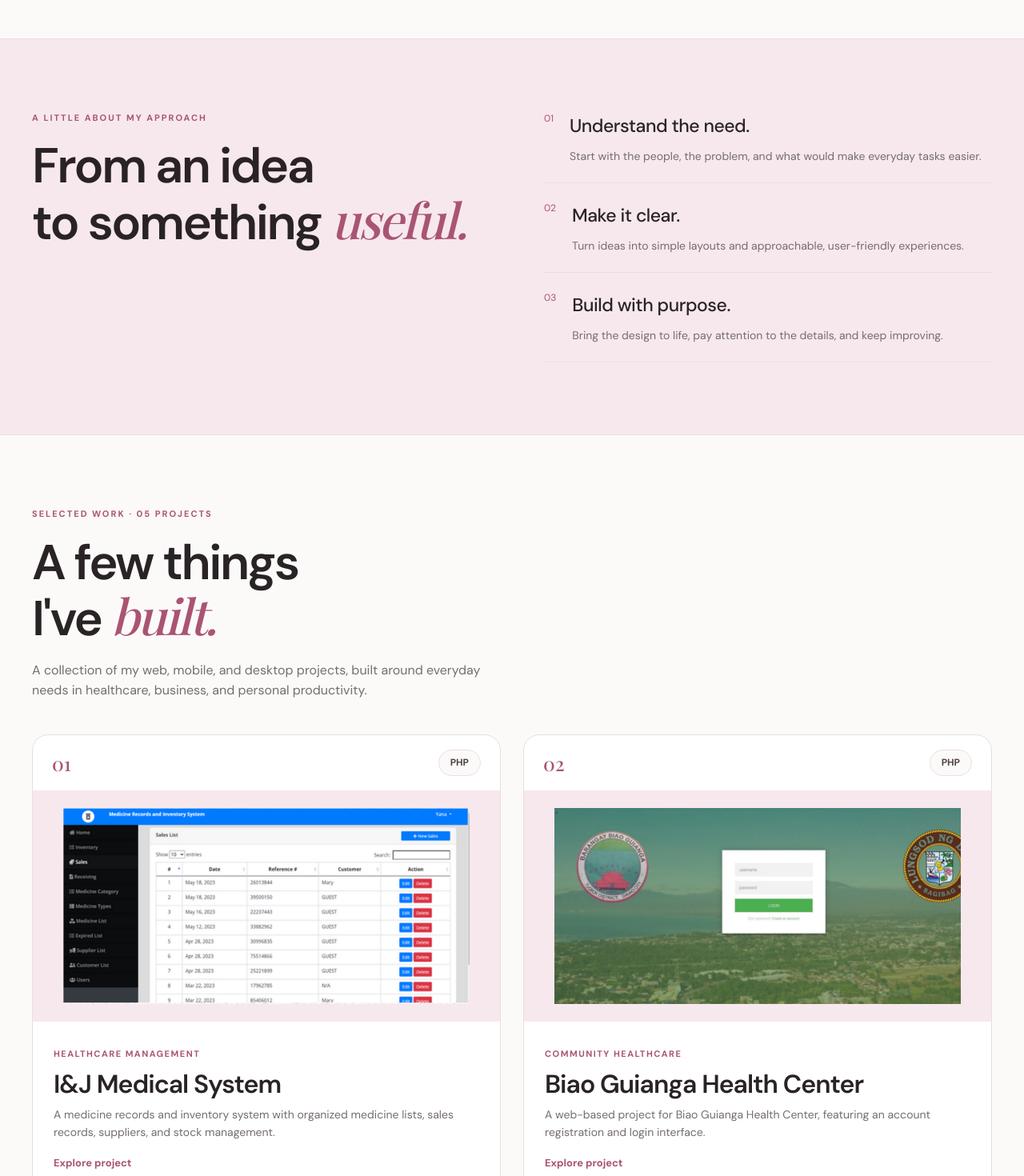
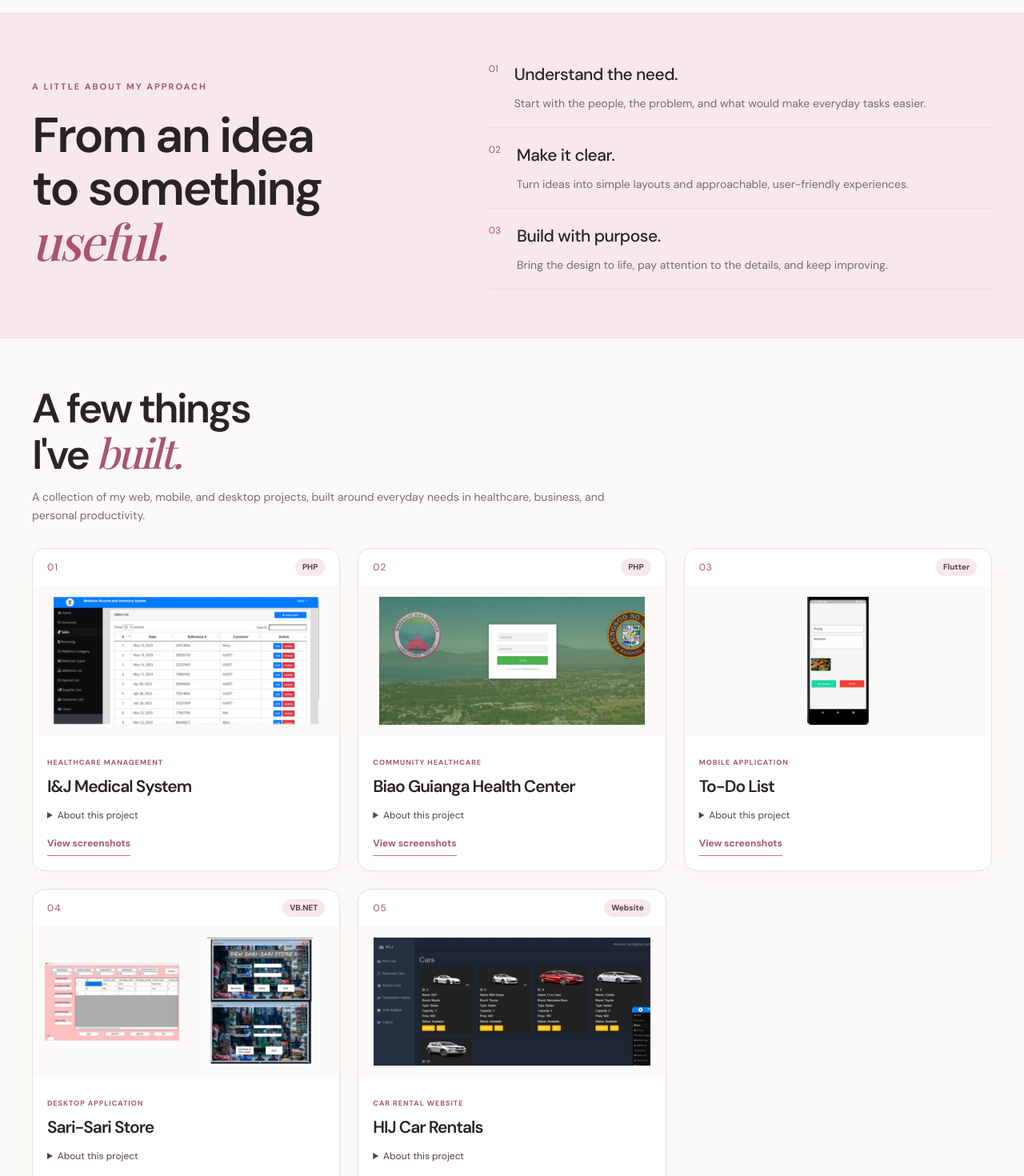
Before and after one commit to bennelyana/portfolio, a Next.js app: page / in a window 1280 px wide. Shown: the part 660-2130 px from the top of the page at 80% size. Built offline with nearby package versions, Linux system fonts and the light colour scheme; a web font is replaced by a local one.

Commit message:
Refine spacing add pink hero button and compact project gallery

```diff
--- a/app/page.tsx
+++ b/app/page.tsx
@@ -43,7 +43,6 @@ export default function Home() {
 
         <section className="section" id="projects">
           <div className="section-inner">
-            <p className="section-eyebrow">Selected work &middot; 05 projects</p>
             <h2 className="section-title">A few things<br />I&apos;ve <em>built.</em></h2>
             <p className="section-description">A collection of my web, mobile, and desktop projects, built around everyday needs in healthcare, business, and personal productivity.</p>
             <div className="projects-grid">
@@ -56,18 +55,21 @@ export default function Home() {
                   <div className="project-gallery">
                     {project.images.map((image, imageIndex) => (
                       <a key={image} href={`/projects/${image}.png`} target="_blank" rel="noopener noreferrer" className="project-screenshot" aria-label={`View ${project.title} screenshot ${imageIndex + 1} (opens in a new tab)`}>
-                        <Image src={`/projects/${image}.png`} alt={`${project.title} ${image.includes("login") ? "login and registration" : "application screen"}`} fill sizes="(max-width: 900px) 90vw, 550px" />
+                        <Image src={`/projects/${image}.png`} alt={`${project.title} ${image.includes("login") ? "login and registration" : "application screen"}`} fill sizes="(max-width: 600px) 90vw, (max-width: 1000px) 45vw, 30vw" />
                       </a>
                     ))}
                   </div>
                   <div className="project-content">
                     <span className="project-category">{project.category}</span>
                     <h3 className="project-title">{project.title}</h3>
-                    <p className="project-description">{project.description}</p>
-                    <a className="project-link" href={`/projects/${project.images[0]}.png`} target="_blank" rel="noopener noreferrer">Explore project<span className="sr-only"> (opens in a new tab)</span></a>
+                    <details className="project-details">
+                      <summary>About this project</summary>
+                      <p className="project-description">{project.description}</p>
                     <ul className="project-highlights" aria-label="Project features">
                       {project.highlights.map((highlight) => <li key={highlight}>{highlight}</li>)}
                     </ul>
+                    </details>
+                    <a className="project-link" href={`/projects/${project.images[0]}.png`} target="_blank" rel="noopener noreferrer">View screenshots<span className="sr-only"> (opens in a new tab)</span></a>
                   </div>
                 </article>
               ))}
--- a/app/portfolio.css
+++ b/app/portfolio.css
@@ -11,8 +11,8 @@ body .section-inner { max-width: 1240px; }
 body .section-title { font-family: "DM Sans", sans-serif; font-size: clamp(36px, 4.8vw, 66px); font-weight: 600; letter-spacing: -2.5px; line-height: 1.08; }
 body .section-title em { font-family: "Playfair Display", serif; font-weight: 500; }
 body .section-eyebrow { font-size: 11px; letter-spacing: 2px; }
-body .hero { display: block; height: auto; min-height: 0; padding: 48px 40px 56px; overflow: hidden; }
-body .hero-inner { display: block; max-width: 1440px; }
+body .hero { display: block; height: auto; min-height: 0; padding: 32px 40px 40px; overflow: hidden; }
+body .hero-inner { display: block; max-width: 1360px; }
 .hero-topline { display: flex; justify-content: space-between; gap: 20px; margin-bottom: 46px; color: var(--gray); font-size: 11px; text-transform: uppercase; letter-spacing: 1.5px; }
 .hero-intro { display: grid; grid-template-columns: minmax(0, 1fr) clamp(260px, 28vw, 420px); align-items: center; gap: 32px; margin: 0; }
 .statement { padding: 0; font-size: clamp(48px, 6vw, 88px); font-weight: 600; line-height: 1.16; letter-spacing: -3.5px; }
@@ -26,23 +26,23 @@ body .hero-inner { display: block; max-width: 1440px; }
 .hero-bottom p { color: var(--gray); font-size: 16px; }
 .round-link { display: flex; align-items: center; gap: 24px; color: var(--brown); font-size: 13px; }
 
-body .process { background: var(--pink-light); border-top: 1px solid var(--border); border-bottom: 1px solid var(--border); }
-.process-layout { display: grid; grid-template-columns: 1fr 1fr; gap: 80px; }
+body .process { padding: 60px 40px; background: var(--pink-light); border-top: 1px solid var(--border); border-bottom: 1px solid var(--border); }
+.process-layout { display: grid; grid-template-columns: .9fr 1.1fr; align-items: center; gap: 56px; }
 .process-list { list-style: none; }
-.process-list li { display: flex; gap: 20px; padding: 22px 0; border-bottom: 1px solid var(--border); }
+.process-list li { display: flex; gap: 20px; padding: 18px 0; border-bottom: 1px solid var(--border); }
 .process-list li:first-child { padding-top: 0; }
 .process-list li > span { color: var(--pink-dark); font-size: 12px; }
-.process-list h3 { font-size: 23px; letter-spacing: -.5px; font-weight: 500; }
+.process-list h3 { font-size: 21px; letter-spacing: -.5px; font-weight: 500; }
 .process-list p { font-size: 14px; color: var(--gray); margin-top: 8px; }
-body .projects-grid { grid-template-columns: repeat(2, minmax(0, 1fr)); gap: 28px; margin-top: 42px; }
-body .project-card { display: flex; flex-direction: column; border: 1px solid var(--border); border-radius: 20px; padding: 0; background: var(--white); overflow: hidden; scroll-margin-top: 110px; }
-body .project-heading { padding: 18px 24px; border: 0; background: transparent; }
-body .project-number { font-size: 24px; }
-body .project-gallery { display: flex; align-items: center; gap: 14px; border: 0; border-radius: 0; background: var(--pink-light); padding: 22px; }
-body .project-screenshot { height: 245px; transition: transform .3s; }
+body .projects-grid { grid-template-columns: repeat(3, minmax(0, 1fr)); align-items: start; gap: 22px; margin-top: 30px; }
+body .project-card { display: flex; flex-direction: column; border: 1px solid var(--border); border-radius: 16px; padding: 0; background: var(--white); overflow: hidden; scroll-margin-top: 110px; box-shadow: 0 8px 24px #51424708; transition: box-shadow .2s, border-color .2s; }
+body .project-heading { padding: 12px 18px; border: 0; background: transparent; }
+body .project-number { font-family: "DM Sans", sans-serif; font-size: 12px; letter-spacing: 1px; }
+body .project-gallery { display: flex; align-items: center; gap: 14px; border: 0; border-radius: 0; background: var(--cream); padding: 14px; }
+body .project-screenshot { height: 160px; transition: transform .3s; }
 body .project-screenshot:hover { transform: scale(1.025); }
-body .project-content { padding: 26px; align-self: stretch; flex: 1; }
-body .project-title { font-family: "DM Sans", sans-serif; font-size: clamp(24px, 2.5vw, 32px); font-weight: 600; letter-spacing: -1px; line-height: 1.2; }
+body .project-content { padding: 18px; align-self: stretch; flex: 1; }
+body .project-title { font-family: "DM Sans", sans-serif; font-size: 21px; font-weight: 600; letter-spacing: -1px; line-height: 1.2; }
 body .project-highlights { margin-top: 16px; }
 body .project-highlights li { padding: 5px 10px; border: 1px solid var(--border); border-radius: 999px; font-size: 11px; background: var(--cream); color: var(--brown); }
 body .project-link { border-bottom: 1px solid var(--pink); padding-bottom: 5px; }
@@ -83,8 +83,25 @@ body .footer { display: block; max-width: 1320px; padding: 0 40px 30px; }
 .hero-copy { min-width: 0; }
 .hero-photo-caption { margin-top: 22px; text-align: center; color: var(--brown); font-size: 12px; letter-spacing: 1px; text-transform: uppercase; }
 .hero-photo-caption span { color: var(--gray); font-size: 10px; }
-.hero-bottom .round-link { margin-top: 6px; padding: 10px 22px; border: 1px solid var(--border); border-radius: 999px; transition: background .2s; }
-.hero-bottom .round-link:hover { background: var(--pink-light); }
+.hero-bottom .round-link { margin-top: 6px; padding: 13px 28px; background: var(--pink-dark); color: var(--white); border: 1px solid var(--pink-dark); border-radius: 999px; font-weight: 600; box-shadow: 0 6px 18px #a9547324; transition: background .2s, transform .2s; }
+.hero-bottom .round-link:hover { background: var(--brown); transform: translateY(-2px); }
+body #projects { padding-top: 60px; padding-bottom: 60px; }
+body #projects .section-title { font-size: clamp(34px, 4vw, 52px); }
+body #projects .section-description { max-width: 720px; font-size: 14px; margin-top: 14px; }
+body .project-card:hover { border-color: var(--pink); box-shadow: 0 12px 30px #51424712; }
+body .project-card .technology-badge { padding: 3px 9px; font-size: 10px; background: var(--pink-light); border: 0; }
+body .project-card .project-category { font-size: 9px; letter-spacing: 1px; }
+body .project-card .project-link { display: inline-block; margin-top: 16px; font-size: 12px; }
+.project-details { margin-top: 14px; }
+.project-details summary { width: fit-content; cursor: pointer; color: var(--brown); font-size: 12px; }
+.project-details summary:hover { color: var(--pink-dark); }
+.project-details summary:focus-visible { outline: 3px solid var(--pink-dark); outline-offset: 4px; }
+body .project-details .project-description { font-size: 12px; line-height: 1.7; }
+body .project-details .project-highlights { gap: 6px; margin-top: 12px; }
+body .project-details .project-highlights li { font-size: 10px; }
+@media (max-width: 1000px) {
+  body .projects-grid { grid-template-columns: repeat(2, minmax(0, 1fr)); }
+}
 @media (min-width: 901px) and (max-width: 1100px) {
   .statement { font-size: 4.8vw; }
 }
@@ -100,7 +117,7 @@ body .footer { display: block; max-width: 1320px; padding: 0 40px 30px; }
   .process-layout { grid-template-columns: 1fr; gap: 35px; }
   body .project-card { column-gap: 25px; }
   body .project-gallery { padding: 12px; }
-  body .project-screenshot { height: 220px; }
+  body .project-screenshot { height: 160px; }
   body .services-grid { grid-template-columns: repeat(3,minmax(0,1fr)); }
   body .service-card { padding: 10px 16px; }
   body .contact-box { grid-template-columns: 1fr; }
@@ -113,6 +130,7 @@ body .footer { display: block; max-width: 1320px; padding: 0 40px 30px; }
   body .portfolio-nav a { font-size: 10px; }
   body .portfolio-nav a:last-child { padding: 0; border: 0; border-radius: 0; }
   body .section { padding: 60px 20px; }
+  body .process, body #projects { padding: 40px 20px; }
   body .section-title { letter-spacing: -1.5px; }
   body .hero { padding: 25px 20px 40px; }
   .hero-topline { flex-direction: column; gap: 6px; margin-bottom: 28px; font-size: 9px; }
@@ -128,7 +146,7 @@ body .footer { display: block; max-width: 1320px; padding: 0 40px 30px; }
   body .project-heading { padding: 16px 20px; }
   body .project-gallery { grid-column: 1; grid-row: 2; }
   body .project-content { padding: 22px; }
-  body .project-screenshot { height: 190px; }
+  body .project-screenshot { height: 170px; }
   body .services-grid { grid-template-columns: 1fr; gap: 22px; }
   body .contact-box { padding: 28px 22px; gap: 28px; }
   body .footer { padding: 0 20px 25px; }
```
